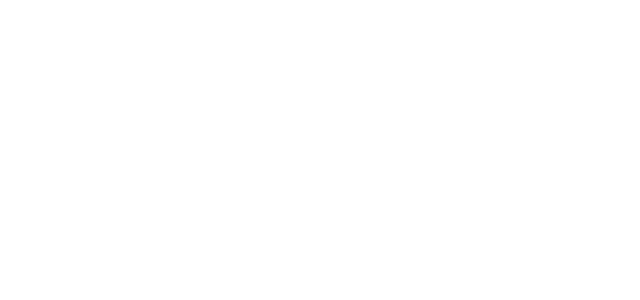
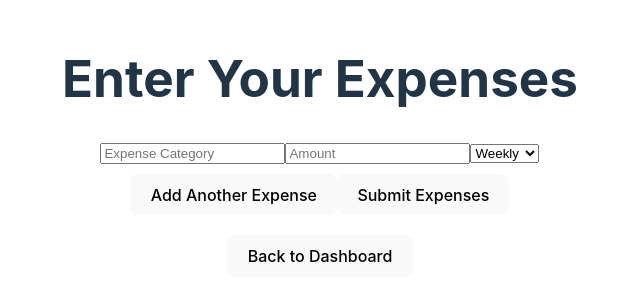
Before and after one commit to andrewvand02/BudgetMate, a React (Vite) app in the folder BudgetMate/client/: page /expenses in a window 1280 px wide. Before the commit this address had no page. Shown: the part 254-554 px from the top of the page, without its empty margins (320-960 px from the left). Built offline with nearby package versions, Linux system fonts and the light colour scheme.

Commit message:
expense tracking added

```diff
--- a/BudgetMate/client/src/App.jsx
+++ b/BudgetMate/client/src/App.jsx
@@ -4,6 +4,8 @@ import { BrowserRouter as Router, Route, Routes } from 'react-router-dom';
 import Dashboard from './Dashboard';
 import IncomeInput from './IncomeInput';
 import FetchIncome from './FetchIncome';
+import ExpenseInput from './ExpenseInput';
+import FetchExpenses from './FetchExpenses';
 import './App.css';
 
 const App = () => {
@@ -13,6 +15,8 @@ const App = () => {
                 <Route path="/" element={<Dashboard />} />
                 <Route path="/income" element={<IncomeInput />} />
                 <Route path="/fetch-income" element={<FetchIncome />} />
+                <Route path="/expenses" element={<ExpenseInput />} />
+                <Route path="/fetch-expenses" element={<FetchExpenses />} />
             </Routes>
         </Router>
     );
--- a/BudgetMate/client/src/Dashboard.jsx
+++ b/BudgetMate/client/src/Dashboard.jsx
@@ -12,6 +12,12 @@ const Dashboard = () => {
             <Link to="/fetch-income">
                 <button>View Income</button>
             </Link>
+            <Link to="/expenses">
+                <button>Input Expenses</button>
+             </Link>
+            <Link to="/fetch-expenses">
+                <button>View Expenses</button>
+            </Link>
         </div>
     );
 };
--- /dev/null
+++ b/BudgetMate/client/src/ExpenseInput.jsx
@@ -0,0 +1,87 @@
+import React, { useState } from 'react';
+import axios from 'axios';
+import { useNavigate } from 'react-router-dom';  // Import useNavigate
+
+
+const ExpenseInput = () => {
+    const [expenseEntries, setExpenseEntries] = useState([{ category: '', amount: '', frequency: 'weekly' }]);
+    const navigate = useNavigate();
+
+    const handleAddEntry = () => {
+        setExpenseEntries([...expenseEntries, { category: '', amount: '', frequency: 'weekly' }]);
+    };
+
+    const handleRemoveEntry = (index) => {
+        const updatedEntries = [...expenseEntries];
+        updatedEntries.splice(index, 1);
+        setExpenseEntries(updatedEntries);
+    };
+
+    const handleInputChange = (index, field, value) => {
+        const updatedEntries = [...expenseEntries];
+        updatedEntries[index][field] = value;
+        setExpenseEntries(updatedEntries);
+    };
+
+    const handleExpenseSubmit = async (e) => {
+        e.preventDefault();
+        try {
+            const userId = 'user1'; // Hardcoded for demo
+            const response = await axios.post('http://localhost:8080/api/expenses', { userId, expenseEntries });
+            alert(response.data.message);
+            navigate('/');
+        } catch (error) {
+            console.error('Error submitting expenses:', error);
+        }
+    };
+
+    return (
+        <div>
+            <h1>Enter Your Expenses</h1>
+            <form onSubmit={handleExpenseSubmit}>
+                {expenseEntries.map((entry, index) => (
+                    <div key={index} style={{ marginBottom: '10px' }}>
+                        <input
+                            type="text"
+                            placeholder="Expense Category"
+                            value={entry.category}
+                            onChange={(e) => handleInputChange(index, 'category', e.target.value)}
+                            required
+                        />
+                        <input
+                            type="number"
+                            placeholder="Amount"
+                            value={entry.amount}
+                            onChange={(e) => handleInputChange(index, 'amount', e.target.value)}
+                            required
+                        />
+                        <select
+                            value={entry.frequency}
+                            onChange={(e) => handleInputChange(index, 'frequency', e.target.value)}
+                        >
+                            <option value="weekly">Weekly</option>
+                            <option value="monthly">Monthly</option>
+                        </select>
+                        {expenseEntries.length > 1 && (
+                            <button type="button" onClick={() => handleRemoveEntry(index)}>
+                                Remove
+                            </button>
+                        )}
+                    </div>
+                ))}
+                <button type="button" onClick={handleAddEntry}>
+                    Add Another Expense
+                </button>
+                <button type="submit">Submit Expenses</button>
+            </form>
+            <button
+                type="button"
+                onClick={() => navigate('/')}
+                style={{ marginTop: '20px' }}>
+                Back to Dashboard
+            </button>
+        </div>
+    );
+};
+
+export default ExpenseInput;
--- /dev/null
+++ b/BudgetMate/client/src/FetchExpenses.css
@@ -0,0 +1,36 @@
+/* FetchIncome.css */
+
+.income-container {
+    display: flex;
+    flex-direction: column;
+    align-items: center;
+    justify-content: center;
+    padding: 20px;
+}
+
+.income-container h1 {
+    color: #ffffff;
+    font-size: 2rem;
+    margin-bottom: 20px;
+}
+
+.income-container ul {
+    list-style: none;
+    padding: 0;
+}
+
+.income-container li {
+    background-color: #696969;
+    padding: 10px;
+    margin: 5px 0;
+    width: 100%;
+    max-width: 400px;
+    text-align: center;
+    border-radius: 4px;
+    box-shadow: 0 4px 6px rgba(0, 0, 0, 0.1);
+}
+
+.income-container p {
+    font-size: 1.2rem;
+    color: #777;
+}
--- /dev/null
+++ b/BudgetMate/client/src/FetchExpenses.jsx
@@ -0,0 +1,48 @@
+import React, { useState, useEffect } from 'react';
+import axios from 'axios';
+import { useNavigate } from 'react-router-dom';  // Import useNavigate
+import './FetchExpenses.css';
+
+const FetchExpenses = () => {
+    const [expenseEntries, setExpenseEntries] = useState([]);
+    const navigate = useNavigate();
+    // Fetch the expenses from the backend when the component mounts
+    useEffect(() => {
+        const fetchExpenses = async () => {
+            try {
+                const userId = 'user1'; // Hardcoded for demo, you can use actual user id if needed
+                const response = await axios.get(`http://localhost:8080/api/expenses/${userId}`);
+                setExpenseEntries(response.data.expenseEntries);
+            } catch (error) {
+                console.error('Error fetching expenses:', error);
+            }
+        };
+
+        fetchExpenses();
+    }, []);
+
+    return (
+        <div className="income-container">
+            <h1>Your Expenses</h1>
+            {expenseEntries.length > 0 ? (
+                <ul>
+                    {expenseEntries.map((entry, index) => (
+                        <li key={index}>
+                            {entry.category}: ${entry.amount} ({entry.frequency})
+                        </li>
+                    ))}
+                </ul>
+            ) : (
+                <p>No expense data available.</p>
+            )}
+        <button
+                type="button"
+                onClick={() => navigate('/')}
+                style={{ marginTop: '20px' }}>
+                Back to Dashboard
+        </button>
+        </div>
+    );
+};
+
+export default FetchExpenses;
```
Also changed, not shown: 2 other files (tests, documents, lock files or other folders).
